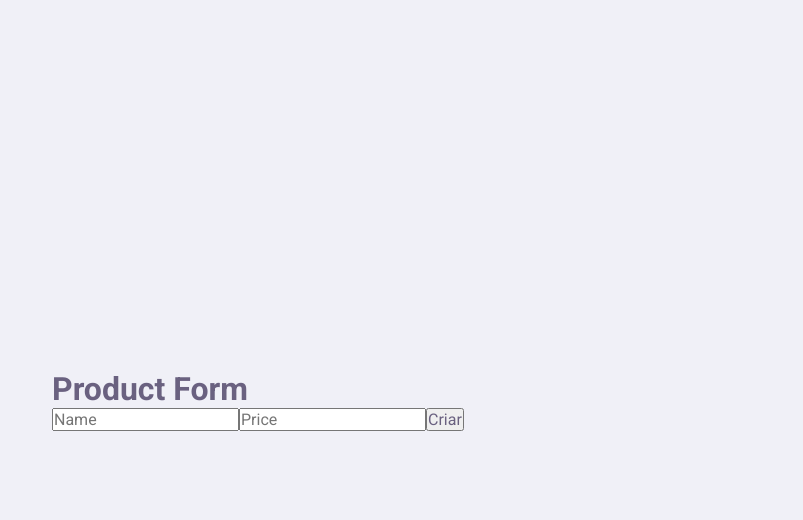
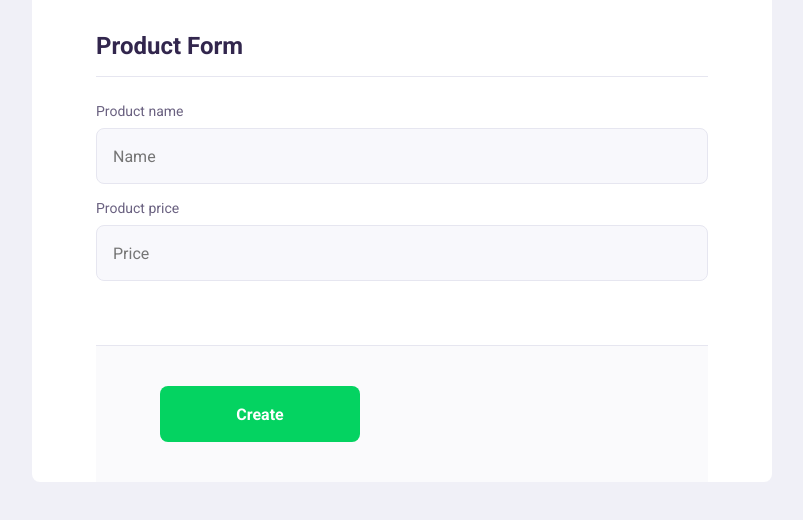
Before and after one commit to JoaoptGaino/ReactTS-CRUD, a React (Create React App) app: page /form in a window 1280 px wide. Shown: the top 520 px of the page, without its empty margins (238-1041 px from the left). Built offline with nearby package versions, Linux system fonts and the light colour scheme.

Commit message:
added some styling

```diff
--- a/src/components/ProductItem/index.tsx
+++ b/src/components/ProductItem/index.tsx
@@ -1,6 +1,7 @@
 import React, { useState, useEffect } from 'react';
 import api from '../../services/api';
 import {useHistory} from 'react-router-dom';
+import './styles.css';
 export interface Product {
     id: number;
     name: string;
--- /dev/null
+++ b/src/components/ProductItem/styles.css
@@ -0,0 +1,92 @@
+.product-item {
+    background-color: var(--color-box-base);
+    border: 1px solid var(--color-line-in-white);
+    border-radius: 0.8rem;
+    margin-top: 2.4rem;
+    overflow: hidden;
+}
+
+.product-item header {
+    padding: 3.2rem 2rem;
+    display: flex;
+    align-items: center;
+}
+
+.product-item header div {
+    margin-left: 2.4rem;
+}
+
+.product-item header div strong {
+    font: 700 2.4rem Roboto;
+    display: block;
+    color: var(--color-text-title);
+}
+
+.product-item header div span {
+    font-size: 1.6rem;
+    display: block;
+    margin-top: 0.4rem;
+}
+
+
+/* .product-item>p {
+    padding: 0 2rem;
+    font-size: 1.6rem;
+    line-height: 2.8rem;
+} */
+
+.product-item footer {
+    padding: 3.2rem 2rem;
+    background-color: var(--color-box-footer);
+    border-top: 1px solid var(--color-line-in-white);
+    margin-top: 3.2rem;
+    display: flex;
+    align-items: center;
+    justify-content: space-between;
+}
+
+
+/* .product-item footer p strong {
+    color: var(--color-primary);
+    font-size: 1.6rem;
+    display: block;
+} */
+
+.product-item footer button {
+    width: 20rem;
+    height: 5.6rem;
+    background: var(--color-secundary);
+    color: var(--color-button-text);
+    border: 0;
+    border-radius: 0.8rem;
+    cursor: pointer;
+    font: 700 1.4rem Roboto;
+    display: flex;
+    align-items: center;
+    justify-content: space-evenly;
+    transition: 0.2s;
+    text-decoration: none;
+}
+
+.product-item footer button:hover {
+    background-color: var(--color-secundary-dark);
+}
+
+@media(min-width:700px) {
+    .product-item header,
+    .product-item footer {
+        padding: 3.2rem;
+    }
+    /* .product-item>p {
+        padding: 0 3.2rem;
+    } */
+    /* .product-item footer p strong {
+        display: initial;
+        margin-left: 1.6rem;
+    } */
+    .product-item footer button {
+        width: 24.5rem;
+        font-size: 1.6rem;
+        justify-content: center;
+    }
+}
--- a/src/pages/Home/styles.css
+++ b/src/pages/Home/styles.css
@@ -1,4 +1,4 @@
-#page-landing {
+#home-page {
     width: 100vw;
     height: 100vh;
     display: flex;
@@ -54,3 +54,31 @@
 .buttons-container a i {
     margin-right: 2.4rem;
 }
+
+@media(min-width:1100px) {
+    #home-page-content {
+        max-width: 1100px;
+        display: grid;
+        grid-template-columns: 350px 1fr;
+        grid-template-rows: 350px 1fr;
+        grid-template-columns: 2fr 1fr 1fr;
+    }
+    .logo-container {
+        text-align: left;
+        align-self: center;
+        margin: 0;
+    }
+    .logo-container h2 {
+        text-align: initial;
+        font-size: 3.6rem;
+    }
+    .buttons-container {
+        justify-content: flex-start;
+    }
+    .buttons-container a {
+        font-size: 2.4rem;
+    }
+    p {
+        justify-content: end;
+    }
+}
--- a/src/pages/ProductForm/index.tsx
+++ b/src/pages/ProductForm/index.tsx
@@ -1,6 +1,7 @@
 import React, { FormEvent, useState } from 'react';
 import api from '../../services/api';
 import { useHistory } from 'react-router-dom';
+import './styles.css';
 
 function ProductForm() {
     const history = useHistory();
@@ -9,29 +10,40 @@ function ProductForm() {
     function handleCreateProduct(e: FormEvent) {
         e.preventDefault();
 
-        api.post('products',{
+        api.post('products', {
             name,
-            price:Number(price)
-        }).then(()=>{
+            price: Number(price)
+        }).then(() => {
             alert("Created product");
             history.push('/');
-        }).catch(()=>{
+        }).catch(() => {
             alert("Error while creating product");
         })
     }
     return (
         <div id="product-form" className="container">
-            <h1>Product Form</h1>
+
             <main>
+                <fieldset>
+                    <legend>Product Form</legend>
                     <form onSubmit={handleCreateProduct}>
+                        <div className="input-block">
+                            <label htmlFor="name">Product name</label>
                             <input type="text" name="name" placeholder="Name" value={name}
                                 onChange={(e) => { setName(e.target.value) }}
                             />
+                        </div>
+                        <div className="input-block">
+                            <label htmlFor="price">Product price</label>
                             <input type="text" name="price" placeholder="Price" value={price}
                                 onChange={(e) => { setPrice(e.target.value) }}
                             />
-                    <button type="submit">Criar</button>
+                        </div>
+                        <footer>
+                            <button type="submit">Create</button>
+                        </footer>
                     </form>
+                </fieldset>
             </main>
         </div>
     );
--- /dev/null
+++ b/src/pages/ProductForm/styles.css
@@ -0,0 +1,110 @@
+#product-form {
+    width: 100vw;
+    height: 100vh;
+}
+
+#product-form .input-block {
+    position: relative;
+}
+
+#product-form .input-block+.input-block {
+    margin-top: 1.4rem;
+}
+
+#product-form .input-block label {
+    font-size: 1.4rem;
+}
+
+#product-form .input-block input {
+    width: 100%;
+    height: 5.6rem;
+    margin-top: 0.8rem;
+    border-radius: 0.8rem;
+    background: var(--color-input-background);
+    border: 1px solid var(--color-line-in-white);
+    outline: 0;
+    padding: 0 1.6rem;
+    font: 1.6rem Roboto;
+}
+
+#product-form main {
+    background-color: var(--color-box-base);
+    width: 100%;
+    max-width: 74rem;
+    border-radius: 0.8rem;
+    margin: -3.2rem auto 3.2rem;
+    padding-top: 6.4rem;
+    overflow: hidden;
+}
+
+#product-form main fieldset {
+    border: 0;
+    padding: 0 2.4rem;
+}
+
+#product-form main fieldset legend {
+    font: 700 2.4rem Roboto;
+    color: var(--color-text-title);
+    margin-bottom: 2.4rem;
+    display: flex;
+    align-items: center;
+    justify-content: space-between;
+    width: 100%;
+    padding-bottom: 1.6rem;
+    border-bottom: 1px solid var(--color-line-in-white);
+}
+
+#product-form main button:hover {
+    color: var(--color-primary-dark);
+}
+
+#product-form main footer {
+    padding: 4rem 2.4rem;
+    background: var(--color-box-footer);
+    border-top: 1px solid var(--color-line-in-white);
+    margin-top: 6.4rem;
+}
+
+#product-form main footer button {
+    width: 100%;
+    height: 5.6rem;
+    background: var(--color-secundary);
+    color: var(--color-button-text);
+    border: 0;
+    border-radius: 0.8rem;
+    cursor: pointer;
+    font: 700 1.6rem Roboto;
+    display: flex;
+    align-items: center;
+    justify-content: center;
+    text-decoration: none;
+    transition: background-color 0.2s;
+    margin-top: 3.2rem;
+}
+
+#product-form main footer button:hover {
+    background: var(--color-secundary-dark);
+}
+
+@media(min-width:700px) {
+    #product-form {
+        max-width: 100vw;
+    }
+    #product-form main fieldset legend {
+        display: flex;
+        align-items: center;
+        justify-content: space-between;
+    }
+    #product-form main fieldset {
+        padding: 0 6.4rem;
+    }
+    #product-form main footer {
+        padding: 4.0rem 6.4rem;
+        display: flex;
+        align-items: center;
+    }
+    #product-form main footer button {
+        width: 20rem;
+        margin-top: 0;
+    }
+}
--- a/src/pages/ProductList/index.tsx
+++ b/src/pages/ProductList/index.tsx
@@ -1,7 +1,7 @@
 import React, { useState, useEffect } from 'react';
 import api from '../../services/api';
 import ProductItem,{Product} from '../../components/ProductItem';
-
+import './styles.css';
 function ProductList() {
     const [products, setProducts] = useState([]);
     useEffect(() => {
--- /dev/null
+++ b/src/pages/ProductList/styles.css
@@ -0,0 +1,20 @@
+#product-list {
+    width: 100vw;
+    height: 100vh;
+}
+
+#product-list main {
+    margin: 3.2rem auto;
+    width: 90%;
+}
+
+@media(min-width:700px) {
+    #product-list {
+        max-width: 100%;
+    }
+    #product-list main {
+        padding: 3.2rem 0;
+        max-width: 740px;
+        margin: 0 auto;
+    }
+}
```
Lines whose indentation alone changed are shown as unchanged.
